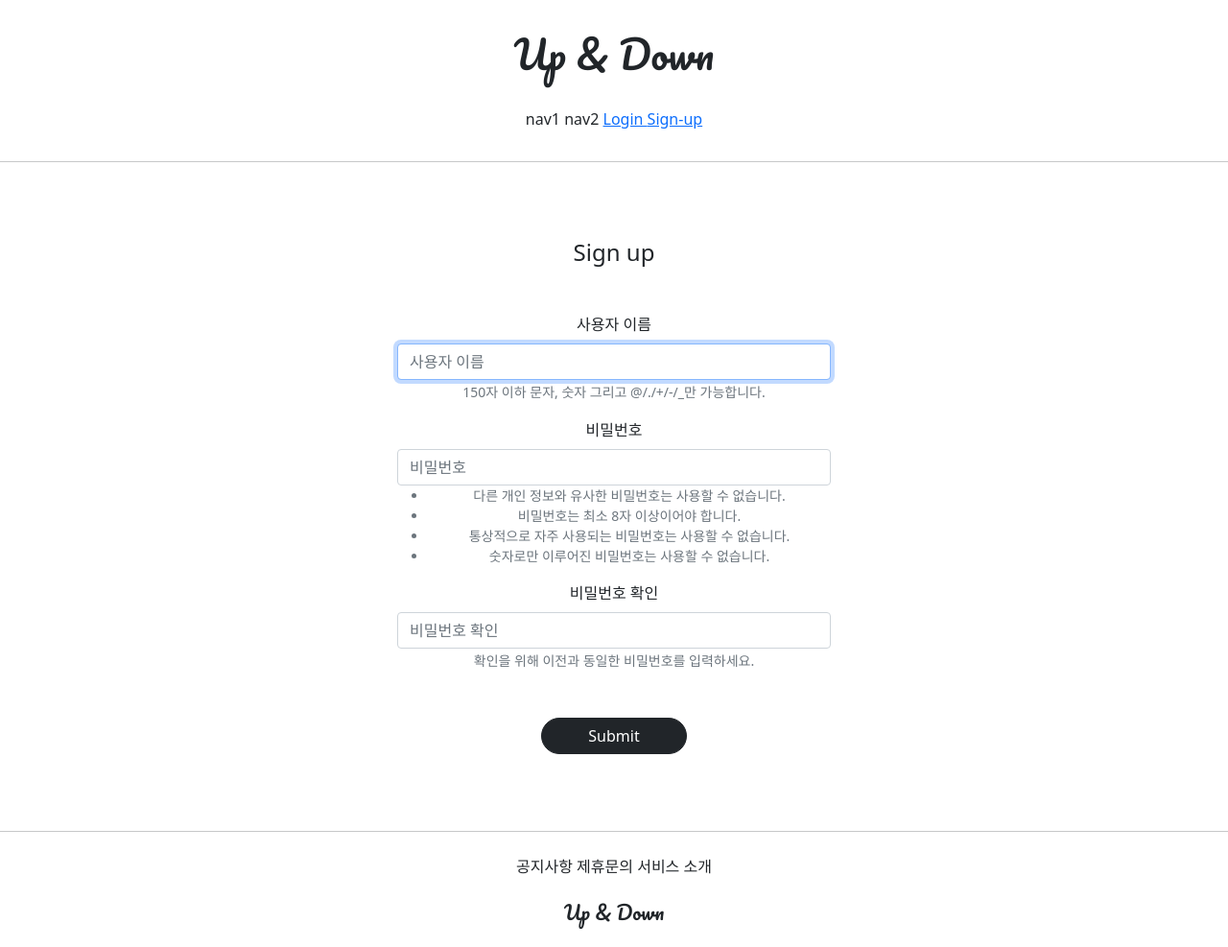
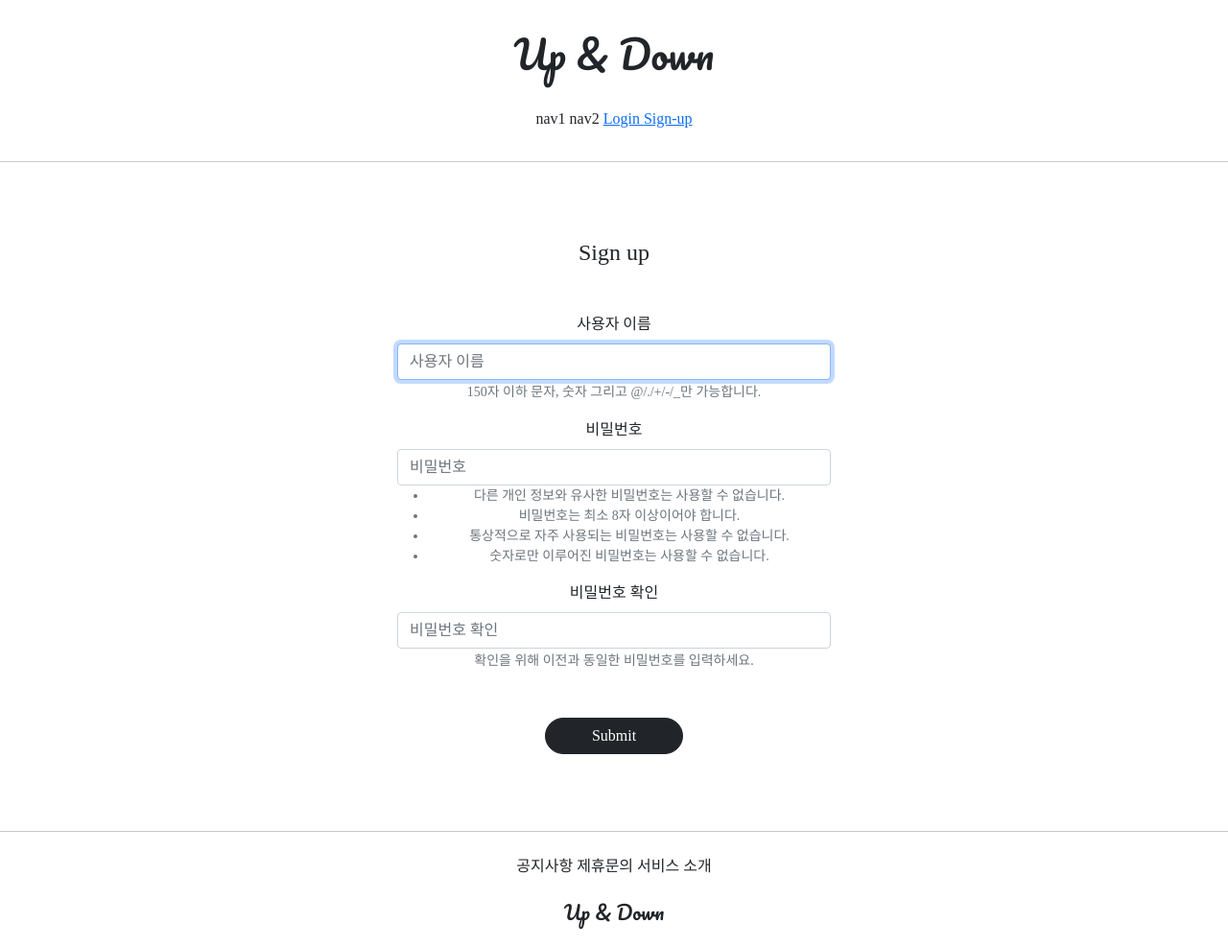
Before and after one commit to updaun/DjangoMyself, a Django app: page /accounts/create/ in a window 1280 px wide. Shown: the whole page at 96% size. Run offline with Django 3.2, Linux system fonts and the light colour scheme; parts of the project's set-up code (start-up, migrations or seed data) failed here and were passed over; some libraries are stand-ins or nearby versions; some web fonts are replaced.

Commit message:
apply naver nanum font

```diff
--- a/templates/base.html
+++ b/templates/base.html
@@ -1,7 +1,7 @@
 <!DOCTYPE html>
 <html lang="en">
 {% include 'head.html' %}
-<body>
+<body style="font-family: 'NanumBarunpenR'">
 
 
 {% include 'header.html' %}
--- a/templates/head.html
+++ b/templates/head.html
@@ -14,4 +14,40 @@
 
     {#  DEFALUT CSS LINK  #}
     <link rel="stylesheet" type="text/css" href="{% static 'base.css' %}">
+
+    {#  Naver Font LINK  #}
+    <style>
+        {#  NanumSquare  #}
+        @font-face {
+            font-family: 'NanumSquareR';
+            src: local('NanumSquareR'),
+            url("{% static 'fonts/NanumSquareR.otf' %}") format("opentype");
+        }
+        @font-face {
+            font-family: 'NanumSquareEB';
+            src: local('NanumSquareEB'),
+            url("{% static 'fonts/NanumSquareEB.otf' %}") format("opentype");
+        }
+        @font-face {
+            font-family: 'NanumSquareB';
+            src: local('NanumSquareB'),
+            url("{% static 'fonts/NanumSquareB.otf' %}") format("opentype");
+        }
+        @font-face {
+            font-family: 'NanumSquareL';
+            src: local('NanumSquareL'),
+            url("{% static 'fonts/NanumSquareL.otf' %}") format("opentype");
+        }
+        {#  NanumBarunpen  #}
+        @font-face {
+            font-family: 'NanumBarunpenB';
+            src: local('NanumBarunpenB'),
+            url("{% static 'fonts/NanumBarunpenB.otf' %}") format("opentype");
+        }
+        @font-face {
+            font-family: 'NanumBarunpenR';
+            src: local('NanumBarunpenR'),
+            url("{% static 'fonts/NanumBarunpenR.otf' %}") format("opentype");
+        }
+    </style>
 </head>
```
Also changed, not shown: 1 other file.
